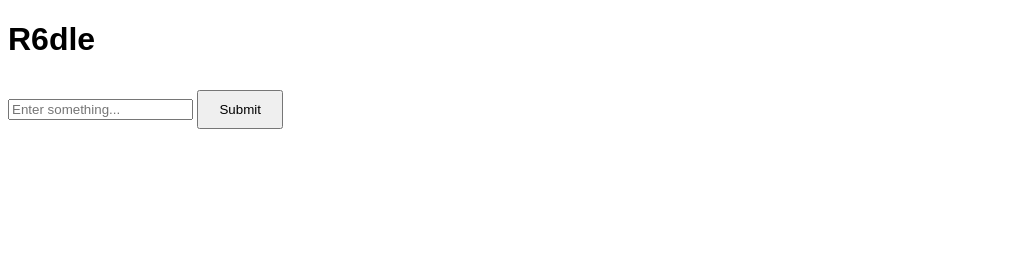
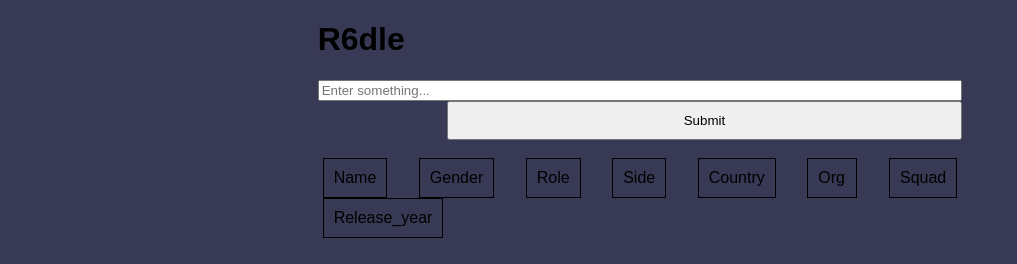
Before and after one commit to Bengeljo/r6dle, a website with bundled scripts: page index.html in a window 1280 px wide. Shown: the whole page, without its empty margins (0-1017 px from the left). Built offline with nearby package versions, Linux system fonts and the light colour scheme.

Commit message:
updated, with working results on the site

```diff
--- a/index.html
+++ b/index.html
@@ -9,6 +9,12 @@
     <h1>R6dle</h1>
     <input id="inputField" type="text" placeholder="Enter something...">
     <button id="submitButton">Submit</button>
+    <br>
+
+
+
+      <!-- Results container -->
+      <div id="resultsContainer"></div>
     <p id="output"></p>
 
 </body>
--- a/main.js
+++ b/main.js
@@ -6,7 +6,34 @@
     // Select a random operator
     const operatorToGuess = operators[Math.floor(Math.random() * operators.length)];
 
+    // Create a container for the keys
+let keysContainer = document.createElement('div');
+keysContainer.className = 'classic-answers-container';
 
+// Create a row for the keys
+let keysRow = document.createElement('div');
+keysRow.className = 'answer-titles square-container animate__animated animate__fadeIn';
+
+// Create boxes for the keys
+let keys = ['name', 'gender', 'role', 'side', 'country', 'Org', 'Squad', 'release_year'];
+keys.forEach(key => {
+    let box = document.createElement('div');
+    box.className = 'square square-title';
+    box.style.flexBasis = 'calc(5% - 4px)';
+
+    let content = document.createElement('div');
+    content.className = 'square-content';
+    content.textContent = key.charAt(0).toUpperCase() + key.slice(1);
+
+    box.appendChild(content);
+    keysRow.appendChild(box);
+});
+
+// Append the keys row to the keys container
+keysContainer.appendChild(keysRow);
+
+// Append the keys container to the results container
+resultsContainer.appendChild(keysContainer);
 
     // The number of guesses
     let guesses = 0;
@@ -80,7 +107,31 @@
             }
             askForGuess();
         }
-    }
+
+        // Get the first object from the output
+        let result = operator;
+
+       // Create a new row
+    let row = document.createElement('div');
+    row.className = 'resultRow';
+
+    // Create boxes for the different keys
+    keys.forEach(key => {
+        let box = document.createElement('div');
+        box.className = 'resultBox';
+        box.textContent = result[key];
+        row.appendChild(box);
+    });
+
+    // Append the row to the results container
+    resultsContainer.appendChild(row);
+
+    // Clear the input field
+    inputField.value = '';
+};
+
+
+
 
     var guessedOperators = []; // Array to store guessed operators
 
--- a/styles.css
+++ b/styles.css
@@ -1,12 +1,58 @@
 body {
     font-family: Arial, sans-serif;
+    background-color: #383954;
+    margin: 0;
+    min-height: 10vh;
+    display: grid;
+    place-content: center;
+    flex: 1;
 }
 
 button {
     margin-top: 10px;
     padding: 10px 20px;
+    margin:0px 0px 0px 20%  ;
+}
+
+.inputField{
+    margin:0px 0px 0px 0%  ;
 }
 
 #output {
     margin-top: 20px;
 }
+
+.resultRow {
+    display: flex;
+    justify-content: space-between;
+    flex-wrap: wrap;
+    margin-bottom: 10px;
+}
+
+.resultBox {
+    border: 1px solid #ffffff;
+    padding: 10px;
+    flex: 1;
+    margin: 0px 0px 0px 5%;
+    width: 50%;
+}
+
+
+.classic-answers-container {
+
+    padding: 0px;
+    flex: 1;
+    margin: 0px 0px 0px 0%;
+}
+
+.answer-titles {
+    display: flex;
+    justify-content: space-between;
+    flex-wrap: wrap;
+}
+
+.square {
+    border: 1px solid #000;
+    padding: 10px;
+    margin: 0 5px;
+}
```
